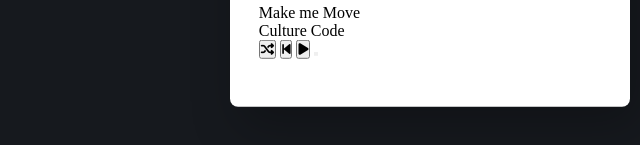
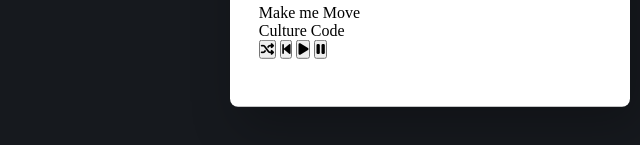
Before and after one commit to letnagao/spotify-prototype, a plain HTML site: page index.html in a window 1280 px wide. Shown: the part 551-696 px from the top of the page, 210-850 px from the left. Drawn offline with Linux system fonts and the light colour scheme.

Commit message:
adding buttons

```diff
--- a/index.html
+++ b/index.html
@@ -37,7 +37,9 @@
             <button i="play">
                 <i class="fa-solid fa-play"></i>
             </button>
-            <button id=""></button>
+            <button id="pause" class="hide">
+                <i class="fa-solid fa-pause"></i>
+            </button>
         </div>
     </div>
 </body>
--- a/style.css
+++ b/style.css
@@ -23,4 +23,5 @@ body {
 
 img {
     width: 100%;
+
 }
```
